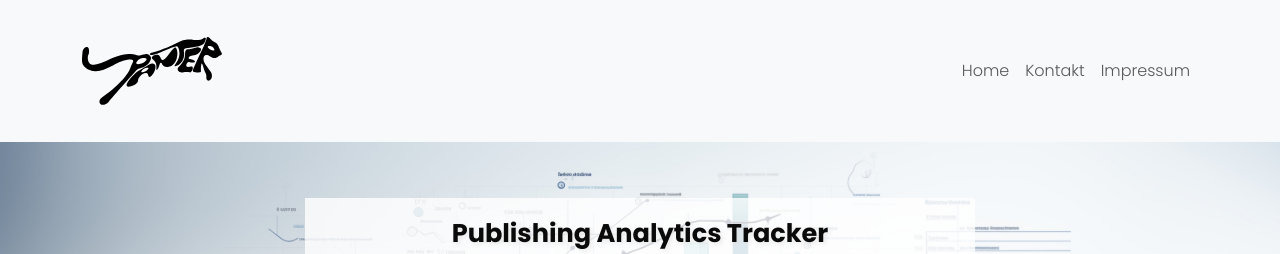
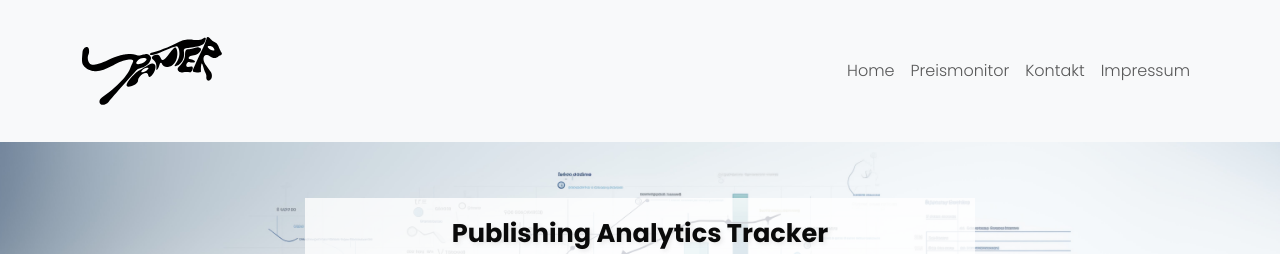
Before and after one commit to panter-project/panter-project.github.io, a Jekyll site: the page built from index.html, in a window 1280 px wide and 900 px high. Shown: the top 254 px of the window. Built offline with Jekyll 4.4.1, drawn with Linux system fonts in a browser that asks for light colours.

Commit message:
added Preismonitor Button to return to price monitor

```diff
--- a/_includes/header.html
+++ b/_includes/header.html
@@ -8,7 +8,10 @@
       <div class="collapse navbar-collapse flex-grow-1 text-right" id="navbarSupportedContent">
         <ul class="navbar-nav ms-auto">
           <li class="nav-item">
-            <a class="nav-link {% if page.title == 'home' %}active{% endif %}" aria-current="page" href="{{ site.url }}{{ site.baseurl }}">Home</a>
+            <a class="nav-link {% if page.title == 'Home' %}active{% endif %}" aria-current="page" href="{{ site.url }}{{ site.baseurl }}">Home</a>
+          </li>
+          <li class="nav-item">
+            <a class="nav-link" aria-current="page" href="{{ site.url }}">Preismonitor</a>
           </li>
           <li class="nav-item">
             <a class="nav-link {% if page.title == 'Kontakt' %}active{% endif %}" href="{{ "/contact" | relative_url }}">Kontakt</a>
```
